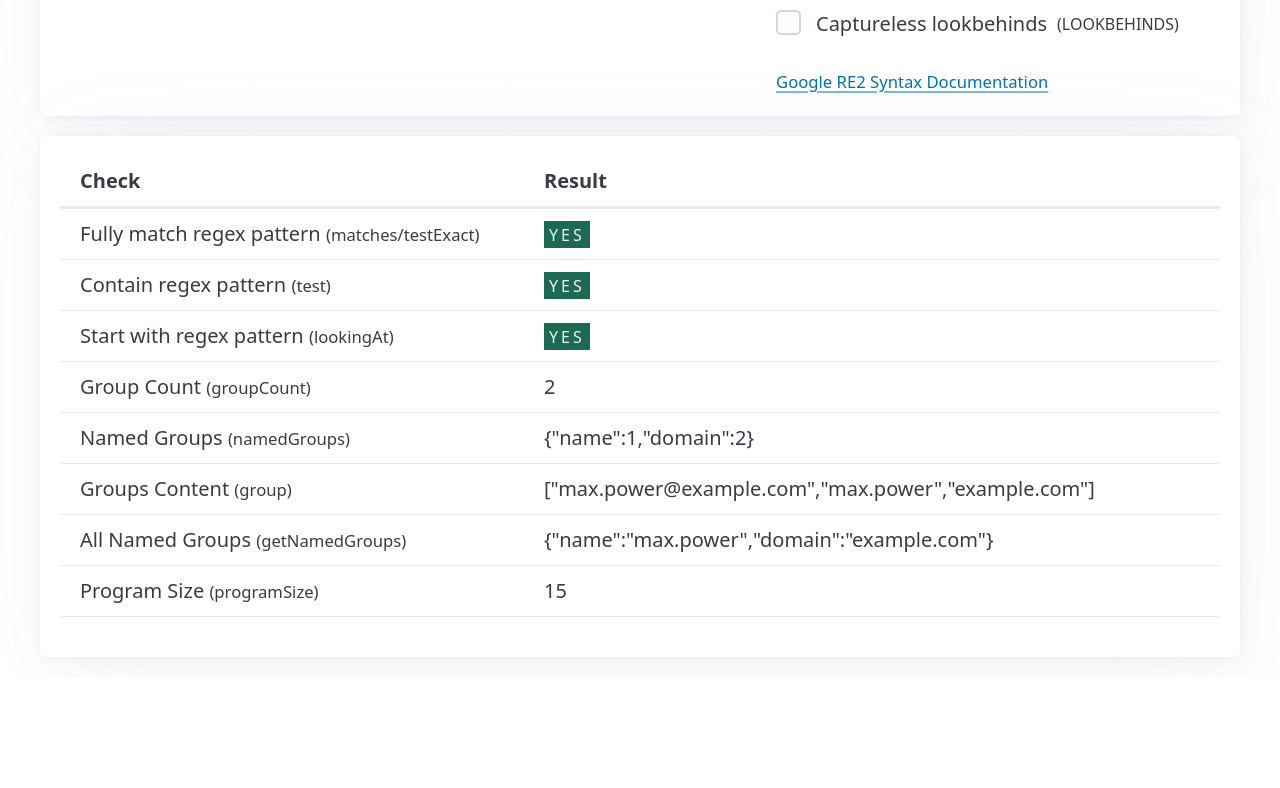
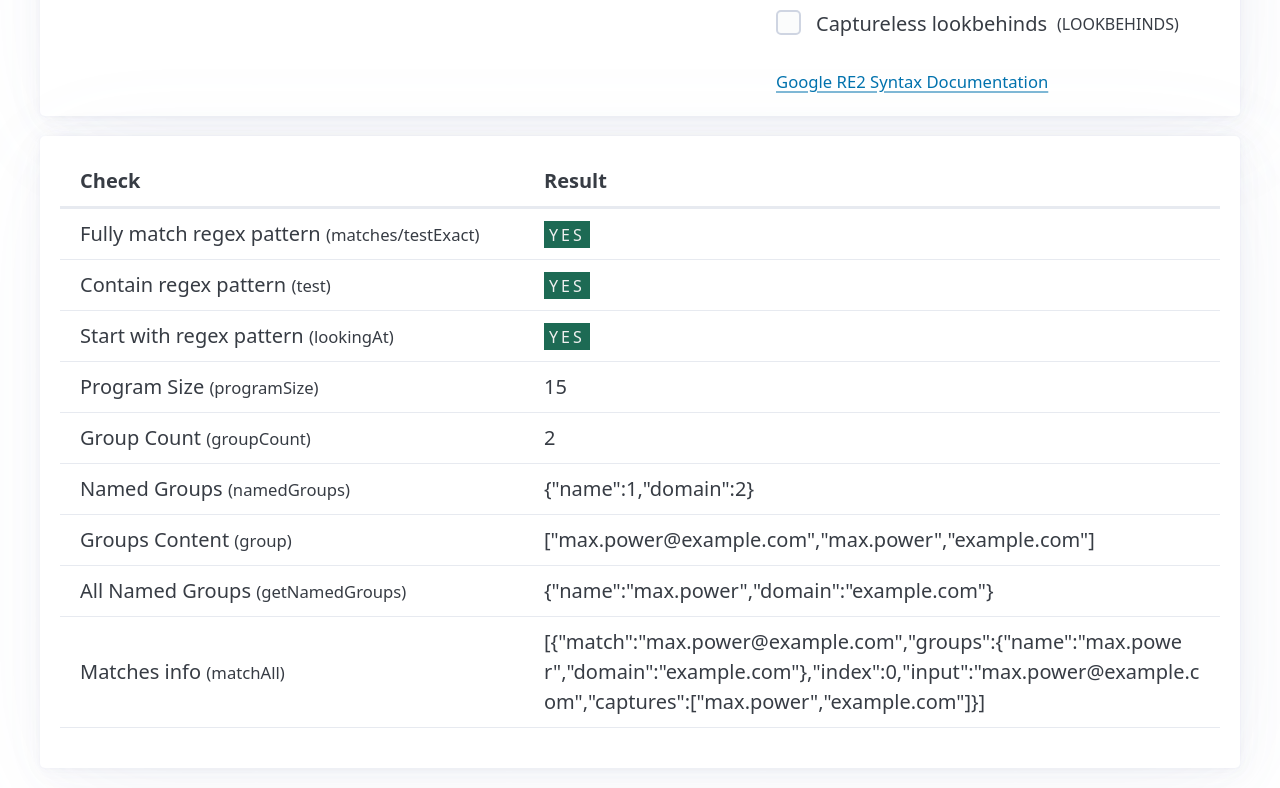
Before and after one commit to le0pard/re2js, a SvelteKit app: page / in a window 1280 px wide. Shown: the part 395-1183 px from the top of the page. Before the commit the page ends 1072 px from the top, so only its background shows below. Built offline with nearby package versions, Linux system fonts and the light colour scheme.

Commit message:
update site

```diff
--- a/src/routes/+page.svelte
+++ b/src/routes/+page.svelte
@@ -21,6 +21,15 @@
       const found = m.find()
       const matches = m.matches()
       const contains = p.test(stringInput)
+      const allMatches = [...p.matchAll(stringInput)]
+
+      const serializableMatches = allMatches.map(match => ({
+        match: match[0],
+        groups: match.groups,
+        index: match.index,
+        input: match.input,
+        captures: match.slice(1)
+      }))
 
       results = {
         success: true,
@@ -33,7 +42,8 @@
         groupsArray: found
           ? Array.from(Array(p.groupCount() + 1)).map((_, index) => m.group(index))
           : null,
-        groupsHash: found ? m.getNamedGroups() : null
+        groupsHash: found ? m.getNamedGroups() : null,
+        allMatches: found ? serializableMatches : null
       }
     } catch (err) {
       results = {
@@ -247,6 +257,16 @@
             </td>
           </tr>
           <tr>
+            <td class="key-cell">Program Size <small>(programSize)</small></td>
+            <td class="val-cell">
+              {#if results.programSize}
+                <div>{results.programSize}</div>
+              {:else}
+                <span class="status-tag status-tag__no">no match</span>
+              {/if}
+            </td>
+          </tr>
+          <tr>
             <td class="key-cell">Group Count <small>(groupCount)</small></td>
             <td class="val-cell">{results.groupCount}</td>
           </tr>
@@ -277,10 +297,10 @@
             </td>
           </tr>
           <tr>
-            <td class="key-cell">Program Size <small>(programSize)</small></td>
+            <td class="key-cell">Matches info <small>(matchAll)</small></td>
             <td class="val-cell">
-              {#if results.programSize}
-                <div>{results.programSize}</div>
+              {#if results.allMatches}
+                <div class="long-text">{JSON.stringify(results.allMatches)}</div>
               {:else}
                 <span class="status-tag status-tag__no">no match</span>
               {/if}
```
